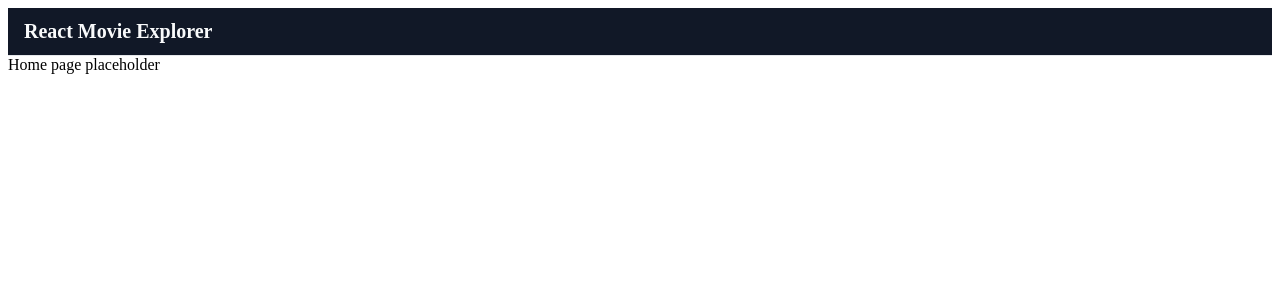
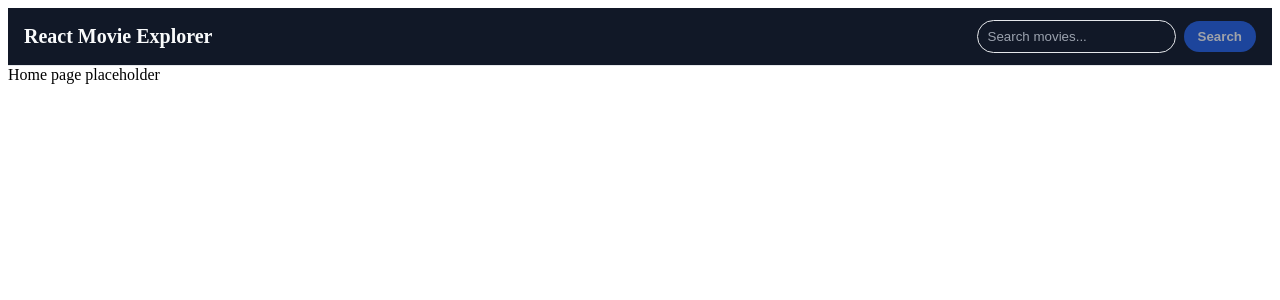
Before and after one commit to adaviladev/react-movie-explorer, a React (Vite) app: page / in a window 1280 px wide. Shown: the top 300 px of the page. Built offline with nearby package versions, Linux system fonts and the light colour scheme.

Commit message:
Add SearchBar component (#1)
* Add SearchBar component with basic styles and header integration

* Fix typo in SearchBar class name

```diff
--- a/src/components/Header.jsx
+++ b/src/components/Header.jsx
@@ -1,7 +1,10 @@
+import SearchBar from "./SearchBar";
+
 export default function Header() {
   return (
     <header className="header">
       <h1>React Movie Explorer</h1>
+      <SearchBar />
     </header>
   );
 }
--- /dev/null
+++ b/src/components/SearchBar.jsx
@@ -0,0 +1,29 @@
+import { useState } from "react";
+
+export default function SearchBar() {
+  const [q, setQ] = useState("");
+
+  function onSubmit(e) {
+    e.preventDefault();
+    const query = q.trim();
+    if (!query) return;
+    // For now, just log it. We’ll add routing/results later.
+    console.log("Search query:", query);
+  }
+
+  return (
+    <form className="search" role="search" onSubmit={onSubmit}>
+      <input
+        className="search__input"
+        type="search"
+        placeholder="Search movies..."
+        aria-label="Search movies"
+        value={q}
+        onChange={(e) => setQ(e.target.value)}
+      />
+      <button className="search__button" type="submit" disabled={!q.trim()}>
+        Search
+      </button>
+    </form>
+  );
+}
--- a/src/index.css
+++ b/src/index.css
@@ -15,3 +15,35 @@
   font-size: 1.25rem;
   font-weight: 600;
 }
+
+/* --- Search bar (temporary styles; we’ll refine later) --- */
+.search {
+  display: flex;
+  align-items: center;
+  gap: 8px;
+}
+.search__input {
+  flex: 1;
+  padding: 8px 10px;
+  border: 1px solid #e5e7eb;
+  border-radius: 999px;
+  background: #111827; /* dark background to match header */
+  color: #f9fafb;
+  outline: none;
+}
+.search__input::placeholder {
+  color: #9ca3af;
+}
+.search__button {
+  padding: 8px 14px;
+  border: none;
+  border-radius: 999px;
+  background: #2563eb; /* primary */
+  color: white;
+  font-weight: 600;
+  cursor: pointer;
+}
+.search__button:disabled {
+  opacity: 0.6;
+  cursor: not-allowed;
+}
```
